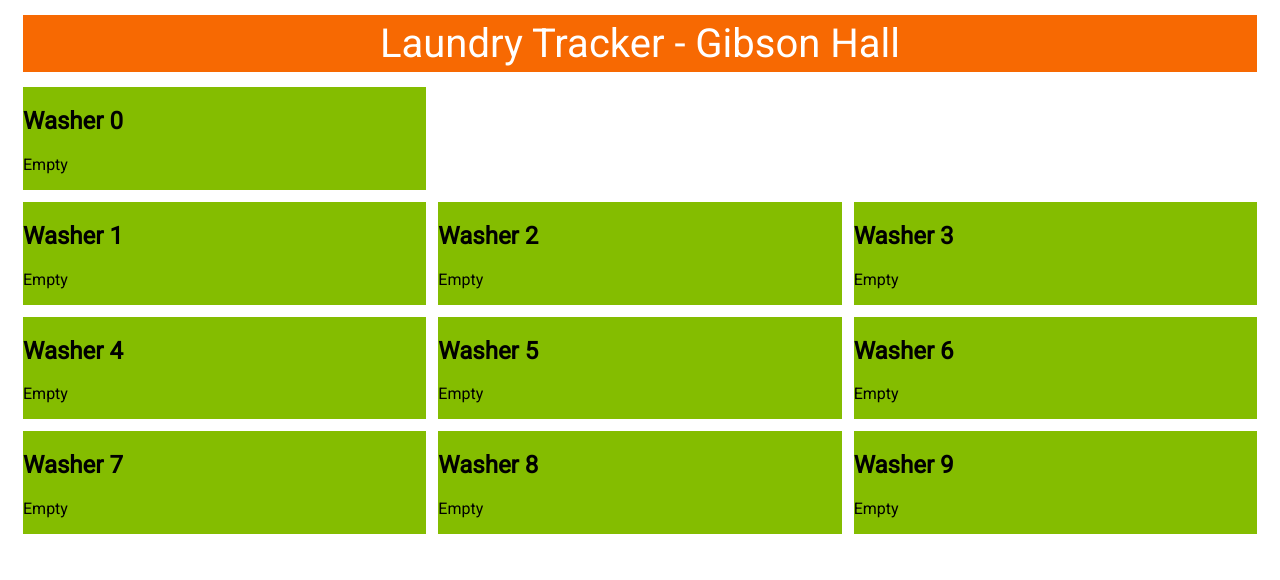
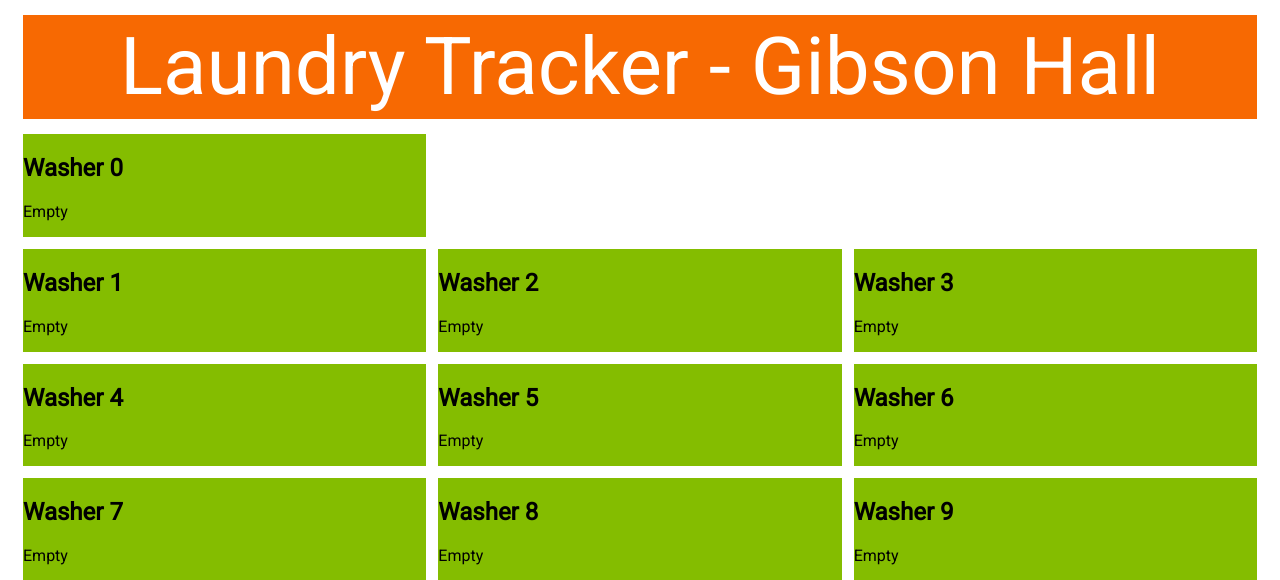
Before and after one commit to RITHonorsTechCommittee/washer-tracker, a Flask app: page / in a window 1280 px wide. Shown: the top 580 px of the page. Run offline with Flask 2, Linux system fonts and the light colour scheme.

Commit message:
More CSS cleanup

```diff
--- a/static/style.css
+++ b/static/style.css
@@ -22,7 +22,7 @@ header {
     padding-left: 10px;
     padding-right: 10px;
 
-    font-size: 40px;
+    font-size: 2.5em;
     color: #ffffff;
     text-align: center;
     background-color: var(--primary);
@@ -87,3 +87,10 @@ header {
 .unavailable {
     background-color: var(--warning);
 }
+
+
+@media screen and (min-width: 700px) {
+    header {
+        font-size: 5em;
+    }
+}
```
